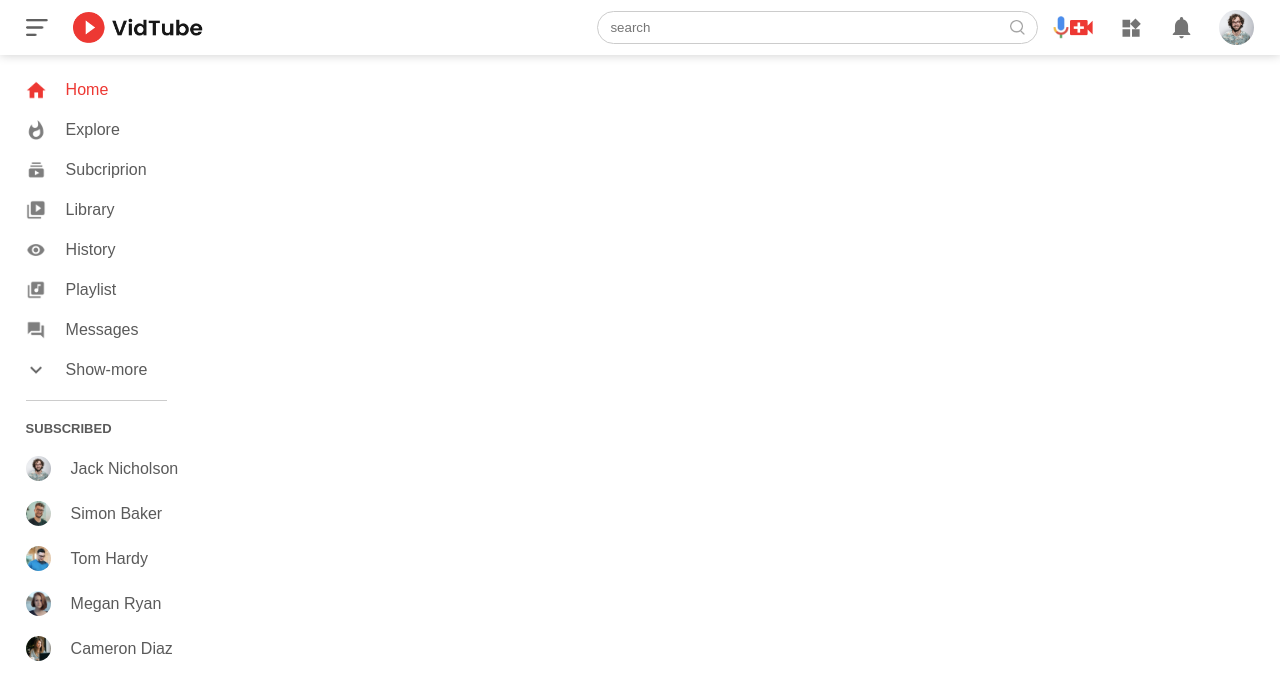
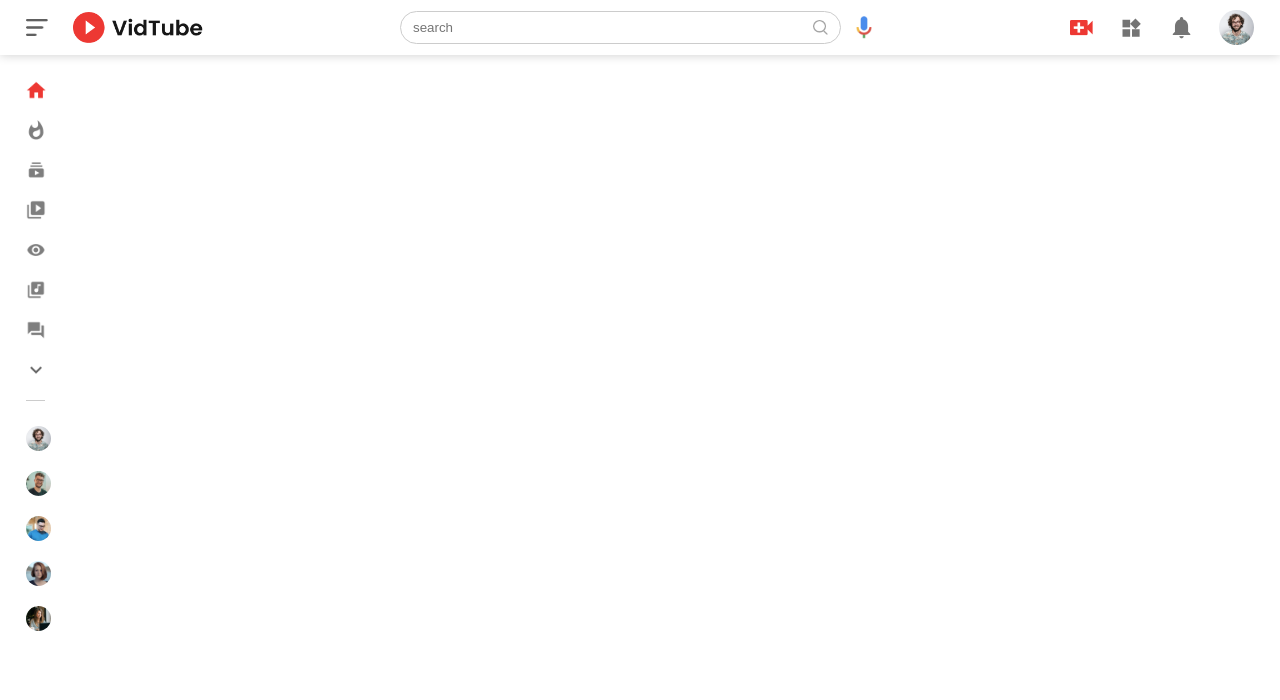
Before and after one commit to itsranjithkumar/yt-html, a plain HTML site: page index.html in a window 1280 px wide. Both pictures are taken after a click on the picture 36 px from the left and 27 px from the top of the page. Drawn offline with Linux system fonts and the light colour scheme.

Commit message:
bug fixed

```diff
--- a/script.js
+++ b/script.js
@@ -2,5 +2,5 @@ var menuIcon = document.querySelector(".menu-icon");
 var sidebar = document.querySelector(".sidebar");
 
 menuIcon.onclick = function(){
-    sidebar.classlist.toggle("small-sidebar");
+    sidebar.classList.toggle("small-sidebar");
 }
```
Also changed, not shown: index.html (+1 -0 lines).
